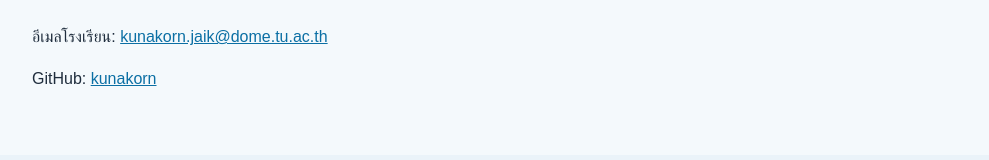
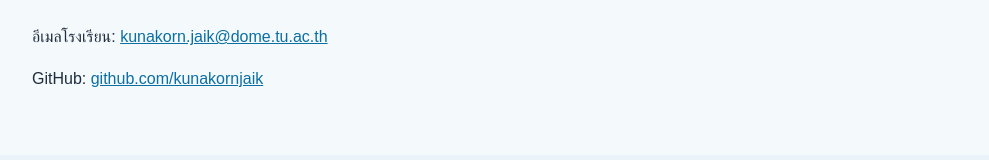
Before and after one commit to kunakornjaik/portfolio, a plain HTML site: page index.html in a window 1280 px wide. Shown: the part 929-1089 px from the top of the page, without its empty margins (144-1133 px from the left). Drawn offline with Linux system fonts and the light colour scheme.

Commit message:
เพิ่มลิงค์ GitHub ในส่วนติดต่อ

```diff
--- a/index.html
+++ b/index.html
@@ -67,7 +67,8 @@
                     <p>อีเมลโรงเรียน:
                         <a href="mailto:kunakorn.jaik@dome.tu.ac.th">kunakorn.jaik@dome.tu.ac.th</a></p>
                     <p>GitHub:
-                        <a href="https://github.com/kunakorn" target="_blank">kunakorn</a></p>
+                        <a href="https://github.com/kunakornjaik">
+                            github.com/kunakornjaik</a></p>
                </section>
     </main>
     <footer>
```
